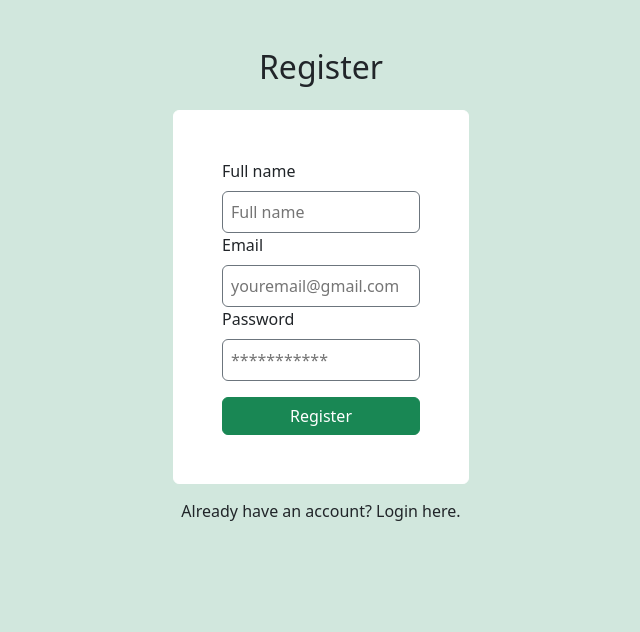
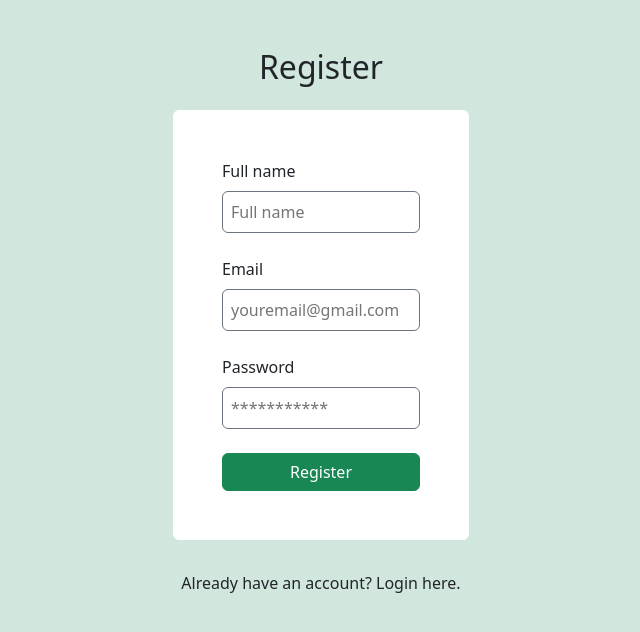
Before and after one commit to Konul304/Login-panel, a React (Create React App) app in the folder loginpanel/: page / in a window 1280 px wide. Shown: the top 632 px of the page, without its empty margins (319-959 px from the left). Built offline with nearby package versions, Linux system fonts and the light colour scheme.

Commit message:
bootstrap

```diff
--- a/loginpanel/src/components/Login.jsx
+++ b/loginpanel/src/components/Login.jsx
@@ -18,10 +18,10 @@ export const Login = (props) => {
             <h2>Login</h2>
             <form className="w-25 mt-2 d-flex flex-column p-5 border border-white bg-white rounded" onSubmit={handleSubmit}>
                 <label className="form-label">Email</label>
-                <input className="border border-secondary rounded p-2" type="email" placeholder="youremail@gmail.com" name="email" />
+                <input className="border border-secondary rounded p-2 form-outline mb-4" type="email" placeholder="youremail@gmail.com" name="email" />
                 <label className="form-label">Password</label>
-                <input className="border border-secondary rounded p-2" type="password" placeholder="***********" id="password" name="password" />
-                <button className="text-capitalize btn btn-success ml-0 mr-0 mt-3" type="submit ">Log In</button>
+                <input className="border border-secondary rounded p-2 form-outline mb-4" type="password" placeholder="***********" id="password" name="password" />
+                <button className="text-capitalize btn btn-success ml-0 mr-0" type="submit ">Log In</button>
             </form>
             <Link to="/register"><button className="btn ml-0 mr-0 mt-2" onClick={() => props.onFormSwitch('register')}>Don't have an account? Register here.</button></Link>
         </div>
--- a/loginpanel/src/components/Register.jsx
+++ b/loginpanel/src/components/Register.jsx
@@ -31,18 +31,18 @@ export const Register = (props) => {
             <h2>Register</h2>
             <form className="w-25 d-flex flex-column p-5 border border-white ml-0 mr-0 mt-2 bg-white mt-3 rounded" onSubmit={handleSubmit}>
                 <label className="form-label">Full name</label>
-                <input className="border border-secondary rounded p-2"
+                <input className="border border-secondary rounded p-2 form-outline mb-4"
                     name="name" id="name" placeholder="Full name" />
                 <label className="form-label">Email</label>
-                <input className="border border-secondary rounded p-2"
+                <input className="border border-secondary rounded p-2 form-outline mb-4"
                     type="email" placeholder="youremail@gmail.com" name="email" />
                 <label className="form-label">Password</label>
-                <input className="border border-secondary rounded p-2"
+                <input className="border border-secondary rounded p-2 form-outline mb-4"
                     type="password" placeholder="***********" id="password" name="password" />
-                <button className="text-capitalize btn btn-success ml-0 mr-0 mt-3"
+                <button className="text-capitalize btn btn-success ml-0 mr-0"
                     type="submit ">Register</button>
             </form>
-            <Link to="/login"><button className="btn ml-0 mr-0 mt-2" onClick={() => {
+            <p></p><Link to="/login"><button className="btn ml-0 mr-0 mt-2" onClick={() => {
                 return props.onFormSwitch('login');
             }}>Already have an account? Login here.</button></Link>
         </div>
```
